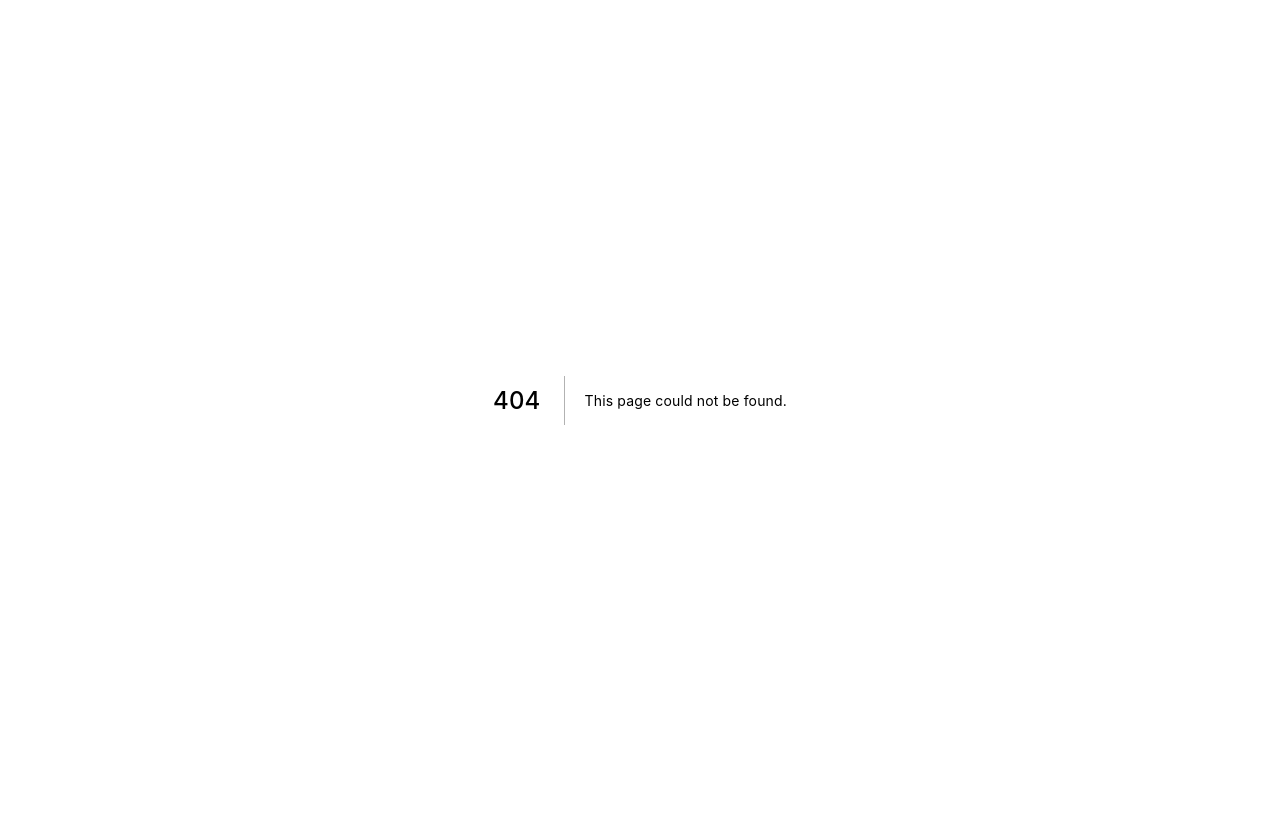
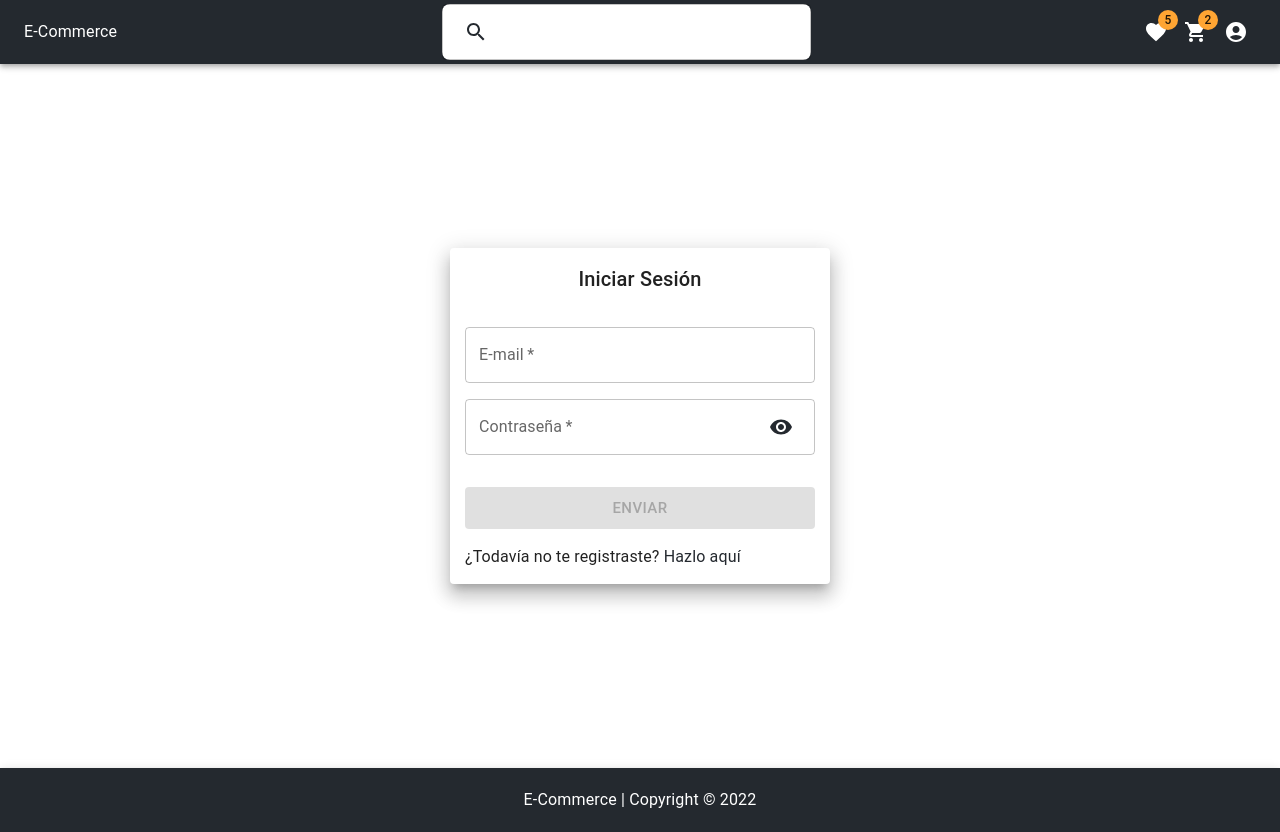
Before and after one commit to Cristian-M-B/E-Commerce, a Next.js app: page /login in a window 1280 px wide. Before the commit this address had no page. Before the commit the page ends 800 px from the top, so only its background shows below. Built offline with nearby package versions, Linux system fonts and the light colour scheme.

Commit message:
add login

```diff
--- /dev/null
+++ b/src/pages/login.js
@@ -0,0 +1,126 @@
+import { useState } from 'react'
+import Head from 'next/head'
+import NextLink from 'next/link'
+import { useRouter } from 'next/router'
+import Layout from '../components/Layout'
+import axios from 'axios'
+import { useDispatch } from '../context/StoreProvider'
+import { actionsTypes } from '../context/StoreReducer'
+import { Grid, Paper, Typography, TextField, InputAdornment, IconButton, Button, Link } from '@mui/material'
+import { Visibility, VisibilityOff } from '@mui/icons-material'
+import Swal from 'sweetalert2'
+
+const paperStyles = {
+    padding: '15px',
+    width: '33%',
+    '@media(max-width: 600px)': {
+        width: '92%'
+    }
+}
+
+export default function Login() {
+    const dispatch = useDispatch();
+    const router = useRouter();
+    const [visibility, setVisibility] = useState(false);
+    const [dataForm, setDataForm] = useState({
+        email: '',
+        password: ''
+    })
+
+    function handleChange(e) {
+        setDataForm({
+            ...dataForm,
+            [e.target.name]: e.target.value
+        })
+    }
+
+    async function handleSubmit(e) {
+        e.preventDefault();
+        try {
+            const user = await axios.post('http://localhost:3000/api/user?login=true', dataForm)
+            if(!user.data) {
+                Swal.fire({
+                    icon: 'error',
+                    title: 'Email o Contraseña incorrecto',
+                    text: 'Intente nuevamente',
+                    confirmButtonText: 'Cerrar',
+                    timer: 5000,
+                })
+            } else {
+                dispatch({type: actionsTypes.LOAD_USER_INFO, payload: user.data})
+                setDataForm({
+                    email: '',
+                    password: ''
+                })
+                router.push('/')
+            }
+        } catch (error) {
+            alert(error)
+        }
+    }
+
+    return (
+        <Layout>
+            <Head>
+                <title>E-Commerce | Ingresar</title>
+            </Head>
+            <Grid container justifyContent='center' alignItems='center' style={{ height: '80vh' }}>
+                <Paper elevation={12} sx={paperStyles}>
+                    <Typography variant='h6' component='h6' align='center'>Iniciar Sesión</Typography>
+                    <TextField
+                        fullWidth
+                        required
+                        variant='outlined'
+                        label='E-mail'
+                        name='email'
+                        value={dataForm.email}
+                        onChange={handleChange}
+                        style={{ marginTop: '4vh' }}
+                    />
+                    <TextField
+                        fullWidth
+                        required
+                        variant='outlined'
+                        label='Contraseña'
+                        name='password'
+                        type={visibility ? 'text' : 'password'}
+                        value={dataForm.password}
+                        onChange={handleChange}
+                        style={{ marginTop: '2vh' }}
+                        InputProps={{
+                            endAdornment:
+                                <InputAdornment position='end'>
+                                    <IconButton color='primary' onClick={() => setVisibility(!visibility)}>
+                                        {visibility
+                                            ? <VisibilityOff />
+                                            : <Visibility />
+                                        }
+                                    </IconButton>
+                                </InputAdornment>
+                        }}
+                    />
+                    <Button
+                        fullWidth
+                        variant='contained'
+                        color='secondary'
+                        size='large'
+                        disabled={!dataForm.email || !dataForm.password}
+                        onClick={handleSubmit}
+                        style={{ marginTop: '4vh', marginBottom: '2vh' }}
+                    >
+                        Enviar
+                    </Button>
+                    <Typography>
+                        ¿Todavía no te registraste? {
+                            <NextLink href='/register' passHref>
+                                <Link underline='none'>
+                                    Hazlo aquí
+                                </Link>
+                            </NextLink>
+                        }
+                    </Typography>
+                </Paper>
+            </Grid>
+        </Layout>
+    )
+}
```
